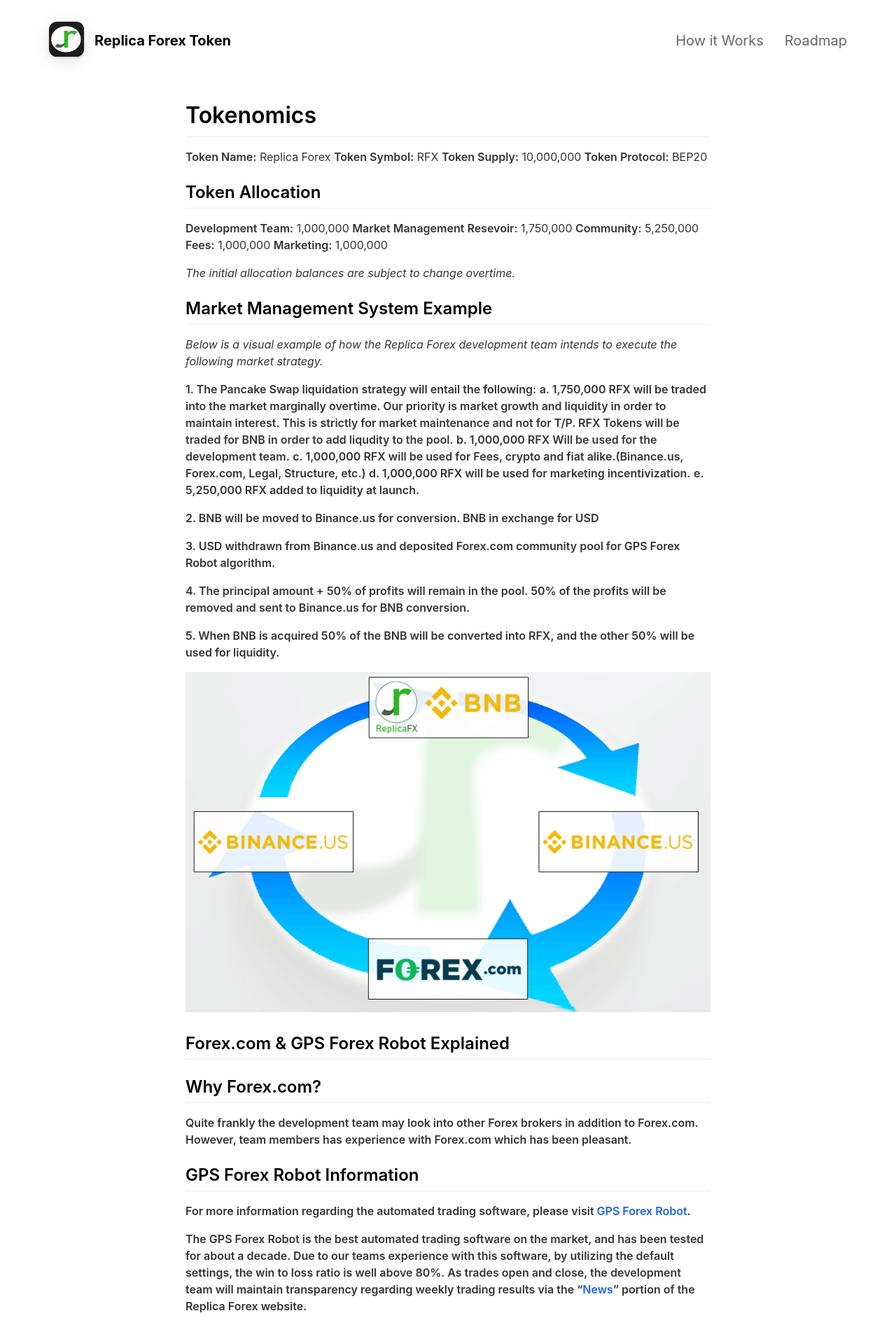
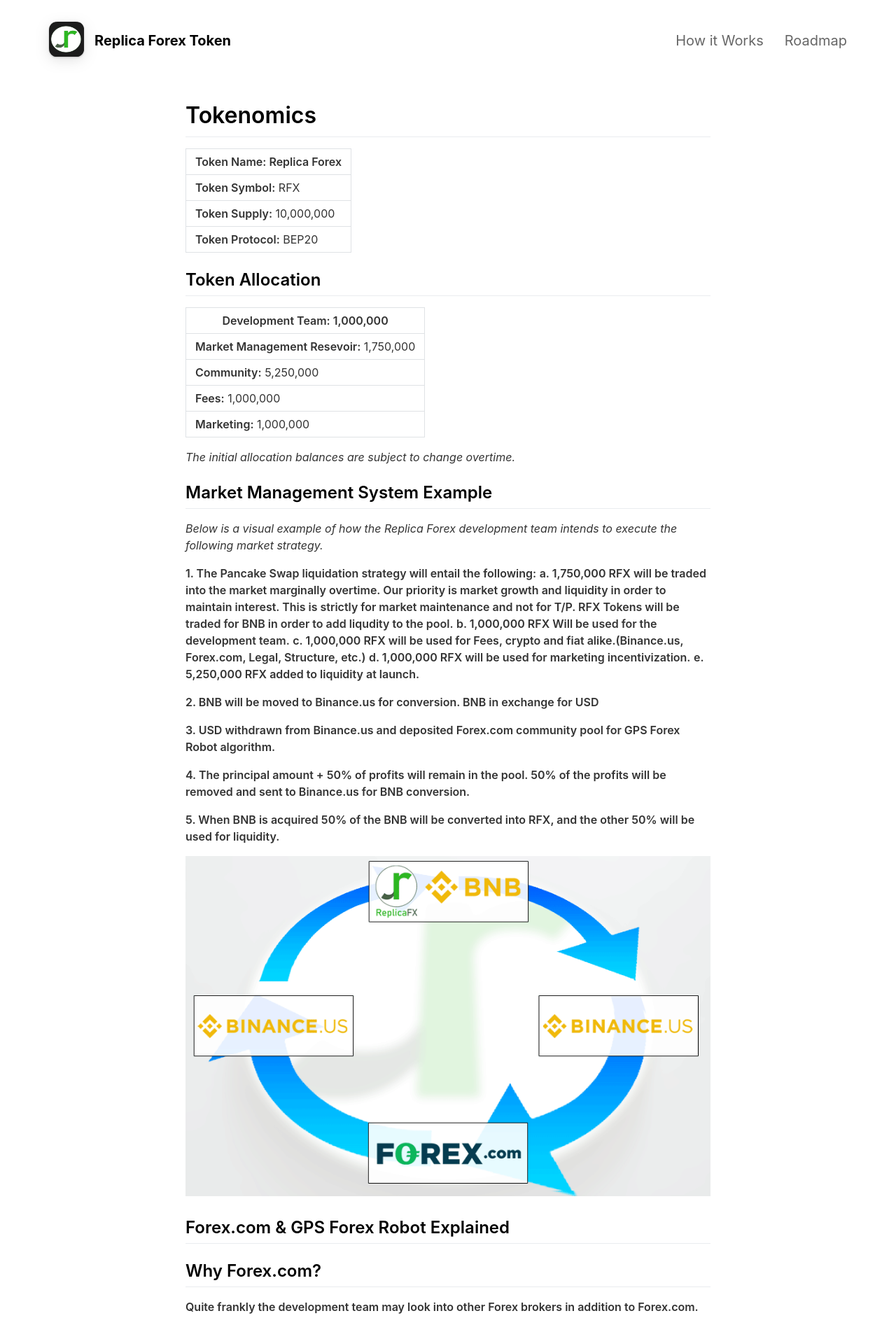
Before and after one commit to fintechntrusts2020/Replica_Forex, a Jekyll site: the page built from _pages/Howitworks.md, in a window 1280 px wide. Shown: the top 1883 px of the page at 70% size. Built offline with Jekyll 4.4.1, drawn with Linux system fonts in a browser that asks for light colours; nearby versions of some CDN libraries.

```diff
--- a/_pages/Howitworks.md
+++ b/_pages/Howitworks.md
@@ -5,18 +5,25 @@ include_in_header: true
 ---
 # Tokenomics
 
-**Token Name:** Replica Forex
-**Token Symbol:** RFX
-**Token Supply:** 10,000,000
-**Token Protocol:** BEP20
+|**Token Name:** Replica Forex|
+|-----------------------------|
+|**Token Symbol:** RFX|
+|---------------------|
+|**Token Supply:** 10,000,000|
+|----------------------------|
+|**Token Protocol:** BEP20|
 
 ## Token Allocation
 
-**Development Team:** 1,000,000
-**Market Management Resevoir:** 1,750,000
-**Community:** 5,250,000
-**Fees:** 1,000,000
-**Marketing:** 1,000,000
+|**Development Team:** 1,000,000|
+|-------------------------------|
+|**Market Management Resevoir:** 1,750,000|
+|-----------------------------------------|
+|**Community:** 5,250,000|
+|------------------------|
+|**Fees:** 1,000,000|
+|-------------------|
+|**Marketing:** 1,000,000|
 
 *The initial allocation balances are subject to change overtime.*
 
```
